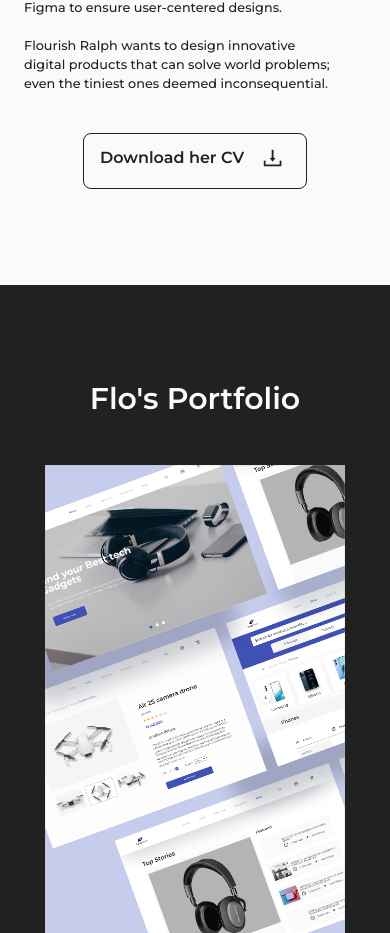
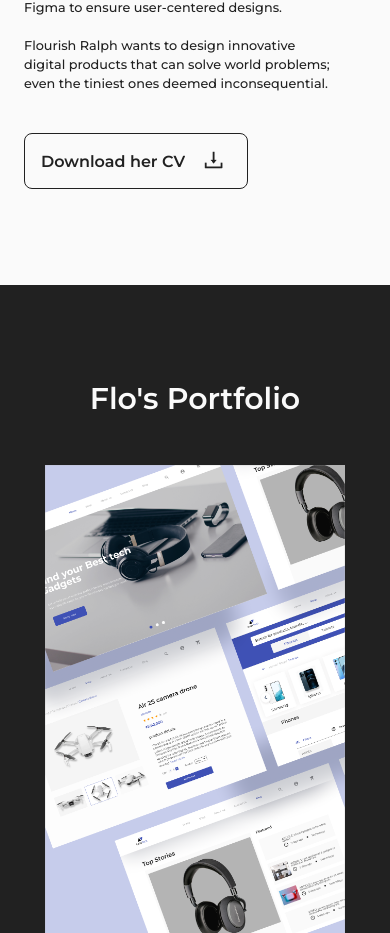
Before and after one commit to deelaurence/flo-react, a React (Vite) app: page / in a window 390 px wide. Shown: the part 1276-2209 px from the top of the page. Built offline with nearby package versions, Linux system fonts and the light colour scheme.

Commit message:
third deployment

```diff
--- a/src/components/WhoIsFlo.jsx
+++ b/src/components/WhoIsFlo.jsx
@@ -41,12 +41,13 @@ const WhoIsFlo = () => {
       </div>
 
       <div
-        className="flex border-[1px] mx-auto h-14 w-56 rounded-[8px] mt-10 mb-24 px-4 py-3 border-darkShade md:absolute md:bottom-[5%] md:right-[10%]"
+        className="flex border-[1px] h-14 w-56 rounded-[8px] mt-10 mb-24 px-4 py-3 border-darkShade md:absolute md:bottom-[5%] md:right-[10%]"
       >
-        <p className="font-semibold">Download her CV</p>
+        <p className="font-semibold translate-y-1  overflow-hidden ">Download her CV</p>
         <img
-          className="h-6 ml-4"
+          className="h-6 ml-4 translate-y-0.5"
           src={download}
+          border
           alt="download"
         />
       </div>
```
